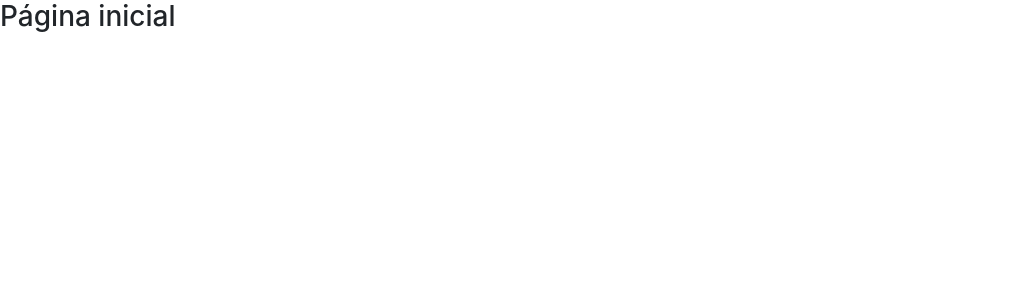
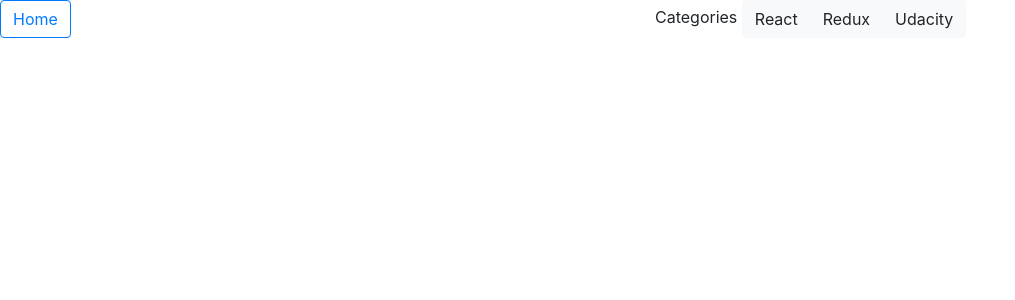
Before and after one commit to elvis-doug-jan/leitura-udacity, a React (Create React App) app: page / in a window 1280 px wide. Shown: the top 300 px of the page, without its empty margins (0-1015 px from the left). Built offline with nearby package versions, Linux system fonts and the light colour scheme.

Commit message:
Adicionando toolbar

```diff
--- a/src/App.js
+++ b/src/App.js
@@ -4,12 +4,13 @@ import './App.css';
 import { Button, Row, Col } from 'react-bootstrap'
 import { Router, Route } from 'react-router-dom'
 import Home from './components/Home'
+import Toolbar from './components/Toolbar'
 
 class App extends Component {
   render() {
     return (
       <div>
-        <Home />
+        <Toolbar />
       </div>
     );
   }
--- /dev/null
+++ b/src/components/Toolbar.js
@@ -0,0 +1,22 @@
+import React, { Component } from 'react'
+import { Row, Button, Col, ButtonGroup } from 'react-bootstrap'
+
+export default class Toolbar extends Component {
+  render() {
+    return (
+      <Row>
+        <Col>
+          <Button variant='outline-primary'>Home</Button>
+        </Col>
+        <Col>
+        <span>Categories </span>
+          <ButtonGroup>
+            <Button variant='light'>React</Button>
+            <Button variant='light'>Redux</Button>
+            <Button variant='light'>Udacity</Button>
+          </ButtonGroup>
+        </Col>
+      </Row>
+    )
+  }
+}
```
